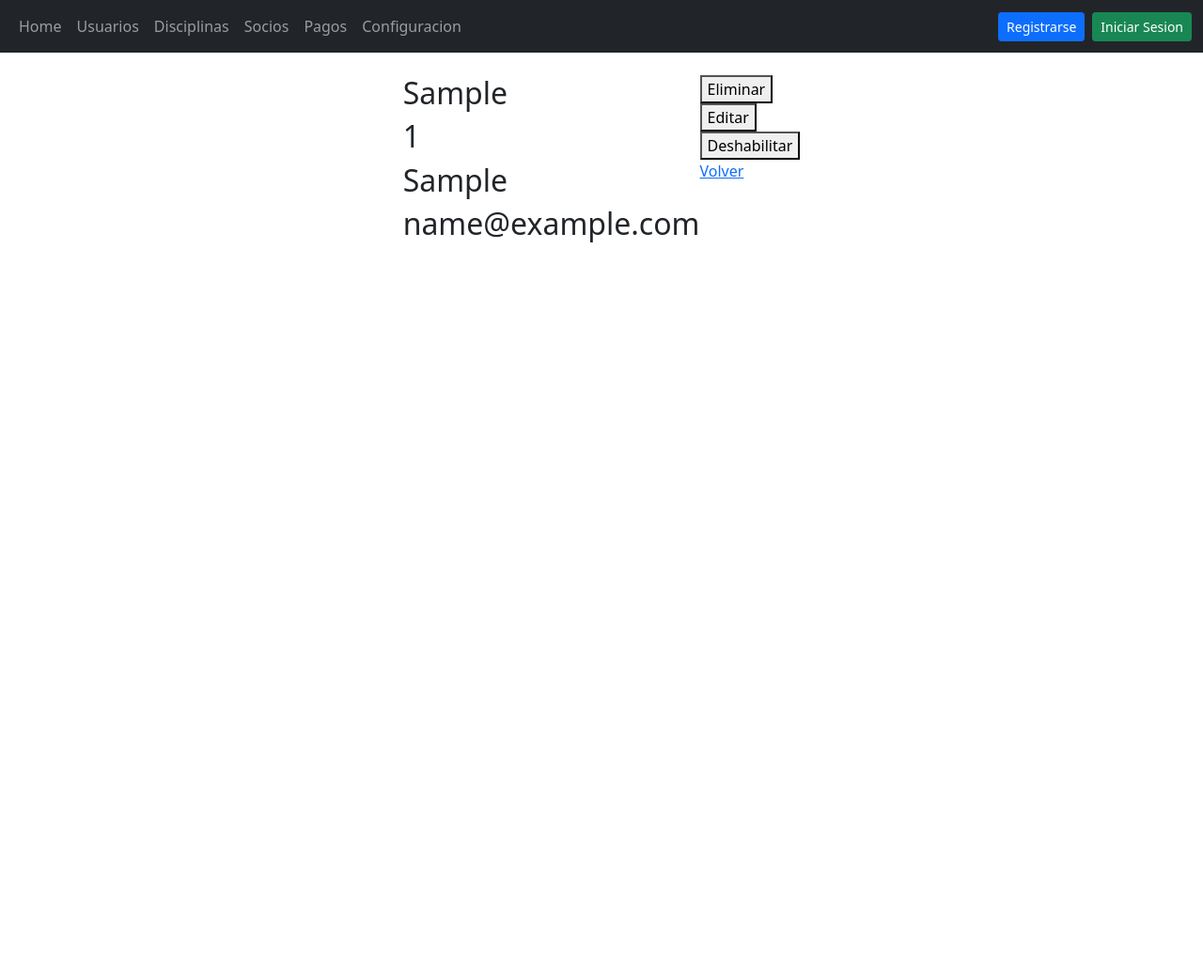
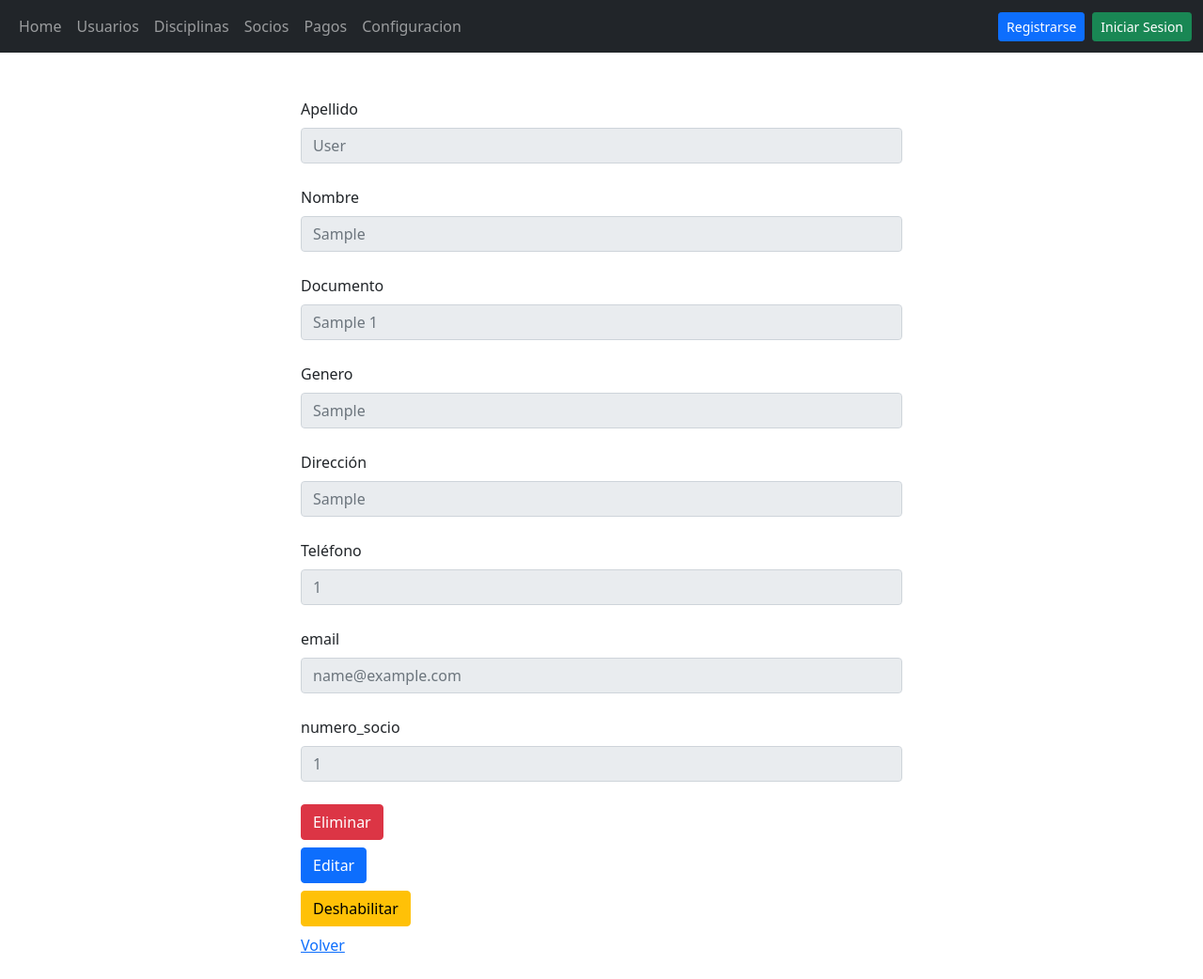
Before and after one commit to alanberns/CDVE, a Flask app: template admin/src/web/templates/socios/socio.html in a window 1280 px wide. Shown: the whole page at 94% size. Before the commit the page ends 258 px from the top, so only its background shows below. Run offline with Flask 2, Linux system fonts and the light colour scheme; the template is opened without the code that fills it: values that come from a table or form of the project are taken from there, others are empty; tables that the repository leaves empty hold one stand-in row (values such as "Sample post"); some libraries are stand-ins or nearby versions.

Commit message:
feat: socios trae información de usuario

```diff
--- a/admin/src/core/seeds.py
+++ b/admin/src/core/seeds.py
@@ -51,7 +51,6 @@ def run():
         tipo_documento="DNI",
         numero_documento=44556677,
         genero="femenino",
-        numero_socio="AAA111",
         direccion="calle falsa 123",
         telefono=14141414,
         email="socio1@mail.com"
@@ -64,7 +63,6 @@ def run():
         tipo_documento="DNI",
         numero_documento=43123123,
         genero="caballo",
-        numero_socio="AAA12",
         direccion="7 y 32",
         telefono=221420,
         email="juan@juan.juan"
--- a/admin/src/web/templates/socios/socio.html
+++ b/admin/src/web/templates/socios/socio.html
@@ -4,22 +4,63 @@
   {{ super() }}
 {% endblock %}
 {% block content %}
-<div class="media-body">
-    <h2 class="article-content">{{ socio.tipo_documento }}</h2>
-    <h2 class="article-content">{{ socio.numero_documento }}</h2>
-    <h2 class="article-content">{{ socio.genero }}</h2>
-    <h2 class="article-content">{{ socio.email }}</h2>
+
+<div class="form-group" style="width: 40rem;">
+    <fieldset>
+
+        <label class="form-label mt-4" for="readOnlyInput">Apellido</label>
+        <input class="form-control" id="readOnlyInput" type="text" placeholder="{{ usuario.last_name }}" readonly="">
+
+        <label class="form-label mt-4" for="readOnlyInput">Nombre</label>
+        <input class="form-control" id="readOnlyInput" type="text" placeholder="{{ usuario.first_name }}" readonly="">
+
+        <label class="form-label mt-4" for="readOnlyInput">Documento</label>
+        <input class="form-control" id="readOnlyInput" type="text" placeholder="{{ socio.tipo_documento }} {{ socio.numero_documento }}" readonly="">
+
+        <label class="form-label mt-4" for="readOnlyInput">Genero</label>
+        <input class="form-control" id="readOnlyInput" type="text" placeholder="{{ socio.genero }}" readonly="">
+
+        <label class="form-label mt-4" for="readOnlyInput">Dirección</label>
+        <input class="form-control" id="readOnlyInput" type="text" placeholder="{{ socio.direccion }}" readonly="">
+
+        <label class="form-label mt-4" for="readOnlyInput">Teléfono</label>
+        <input class="form-control" id="readOnlyInput" type="text" placeholder="{{ socio.telefono }}" readonly="">
+
+        <label class="form-label mt-4" for="readOnlyInput">email</label>
+        <input class="form-control" id="readOnlyInput" type="text" placeholder="{{ socio.email }}" readonly="">
+
+        <label class="form-label mt-4" for="readOnlyInput">numero_socio</label>
+        <input class="form-control" id="readOnlyInput" type="text" placeholder="{{ socio.numero_socio }}" readonly="">
+
+
+
+    </fieldset>
+    <br>
+    <div class="row g-2">
+
+        <form action="{{ url_for('socios.soft_delete_socio', socio_id=socio.id)}}" method="post" onsubmit="return confirm('¿Estás seguro que deseas eliminar el socio?');">
+            <button class="btn btn-danger">Eliminar</button>
+        </form>
+
+
+        <form action="{{ url_for('socios.update_socio', socio_id=socio.id)}}" method="post">
+            <button class="btn btn-primary">Editar</button>
+        </form>
+
+        {% if socio.habilitado %}
+        <form action="{{ url_for('socios.switch_state_socio', socio_id=socio.id)}}" method="post">
+            <button class="btn btn-warning">Deshabilitar</button>
+        </form>
+        {% endif %}
+        {% if not socio.habilitado %}
+        <form action="{{ url_for('socios.switch_state_socio', socio_id=socio.id)}}" method="post">
+            <button class="btn btn-outline-success">Habilitar</button>
+        </form>
+        {% endif %}
+
+        <a href="{{url_for('socios.socios_index')}}"> Volver</a>
+
+    </div>
 </div>
-<fieldset class="form-group">
-    <form action="{{ url_for('socios.soft_delete_socio', socio_id=socio.id)}}" method="post">
-        <button>Eliminar</button>
-    </form>
-    <form action="{{ url_for('socios.update_socio', socio_id=socio.id)}}" method="post">
-        <button>Editar</button>
-    </form>
-    <form action="{{ url_for('socios.switch_state_socio', socio_id=socio.id)}}" method="post">
-        <button>Deshabilitar</button>
-    </form>
-    <a href="{{url_for('socios.socios_index')}}"> Volver</a>
-</fieldset>
+
 {% endblock content %}
```
Also changed, not shown: admin/src/core/board/socio.py (+4 -6 lines), admin/src/web/controllers/socios.py (+7 -3 lines), admin/src/web/templates/socios/create_socio.html (+1 -9 lines), admin/src/web/templates/socios/socios.html (+20 -9 lines).
